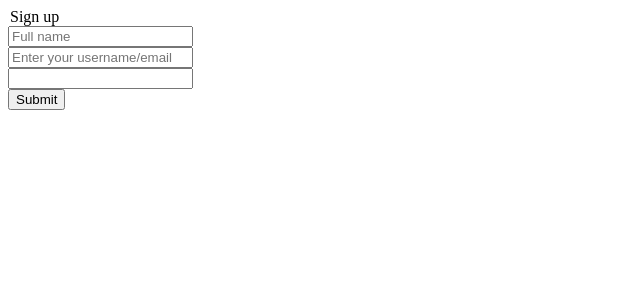
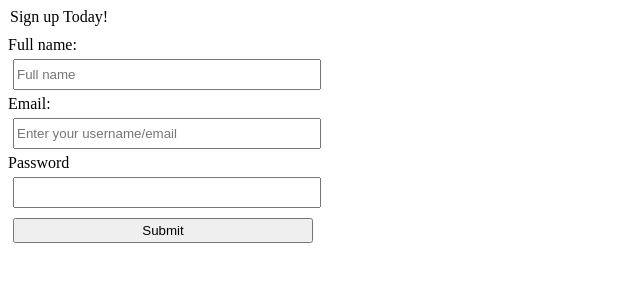
Before and after one commit to sanobertin/sendIT, a plain HTML site: page UI/signup.html in a window 1280 px wide. Shown: the whole page, without its empty margins (0-640 px from the left). Drawn offline with Linux system fonts and the light colour scheme.

Commit message:
Commiting as a pro now

```diff
--- /dev/null
+++ b/UI/css/design.css
@@ -0,0 +1,9 @@
+.input_size {
+	    margin: 5px 5px 5px 5px;
+	width: 300px;
+    height: 25px;
+}
+
+.legend {
+	    margin-bottom: 10px;
+}
--- a/UI/signup.html
+++ b/UI/signup.html
@@ -1,15 +1,19 @@
 <!doctype html>
 <html>
 <head>
-	<title>Sign in</title>
+	<link rel='stylesheet' href='css/design.css'>
+	<title>Sign Up</title>
 </head>
 <body>
 	<form name="signup_form">
-		<Legend>Sign up</Legend>
-		<input type="name" placeholder="Full name" required="required"><br>
-		<input type="email" placeholder="Enter your username/email" required="required"><br>
-		<input type="password" required="required" ><br>
-		<input type="submit" name="Sign Up"><br>
+		<Legend class='legend'>Sign up Today!</Legend>
+		<label>Full name:</label><br>
+		<input type="name" placeholder="Full name" required="required" class="input_size"><br>
+		<label>Email:</label><br>
+		<input type="email" placeholder="Enter your username/email" required="required" class="input_size"><br>
+		<label>Password</label><br>
+		<input type="password" required="required" class="input_size"><br>
+		<input type="submit" name="Sign Up" class="input_size"><br>
 	</form>
 	</body>
 </html>
```
Also changed, not shown: UI/index.html (renamed from UI/user.html).
